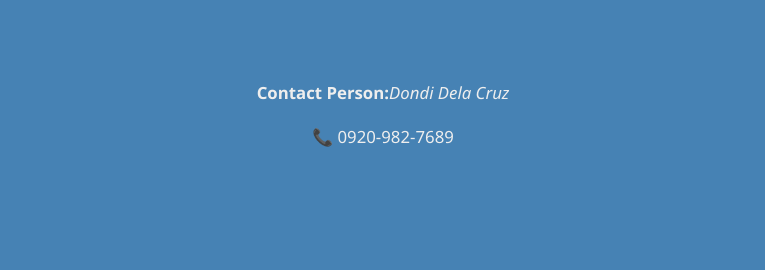
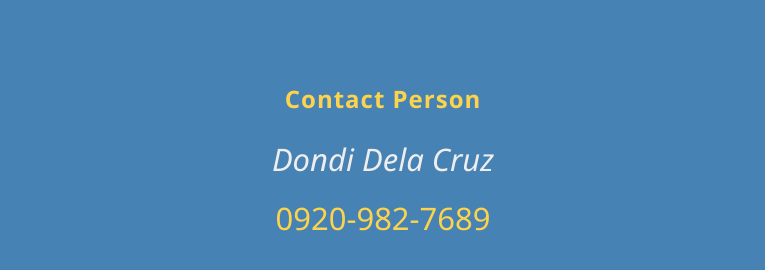
Before and after one commit to aldriz2009cd-g/birthdayinvitation.html, a plain HTML site: page index.html in a window 1280 px wide. Shown: the part 2128-2398 px from the top of the page, without its empty margins (257-1022 px from the left). Before the commit the page ends 2328 px from the top, so only its background shows below. Drawn offline with Linux system fonts and the light colour scheme.

Commit message:
Update index.html

```diff
--- a/index.html
+++ b/index.html
@@ -136,8 +136,12 @@
 
 
   <footer>
-    <p><strong> Contact Person:</strong><em>Dondi Dela Cruz</em></p>
-    <p>📞 0920-982-7689</p>
+    <div id="section">
+    <h2 id="contact-person">Contact Person</h2>
+    <p style="font-size: 31px;"><em>Dondi Dela Cruz</em></p>
+    <p style="font-size: 31px;color: #fcd34d;">0920-982-7689</p>
+    </div>
+
   </footer>
 
 </body>
```
